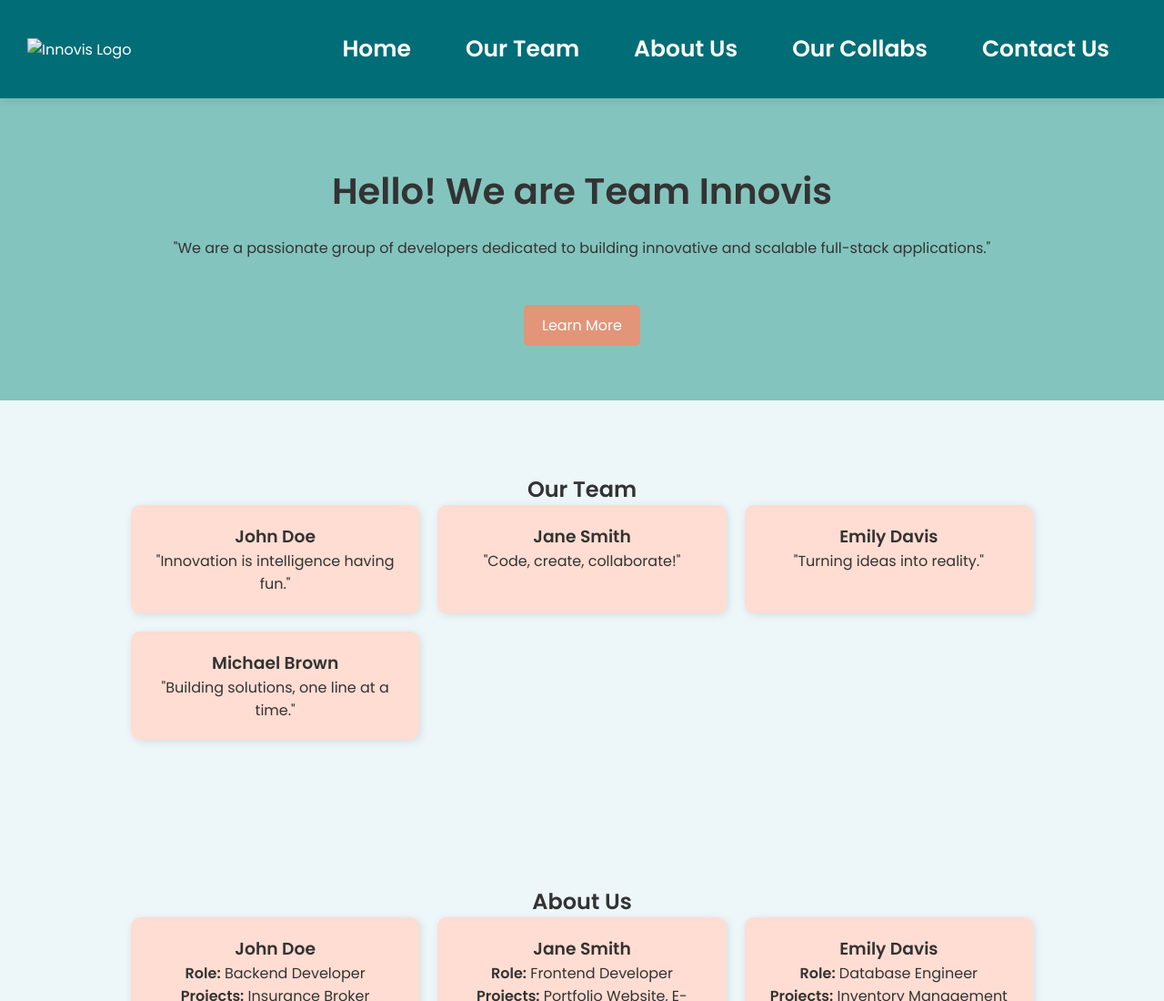
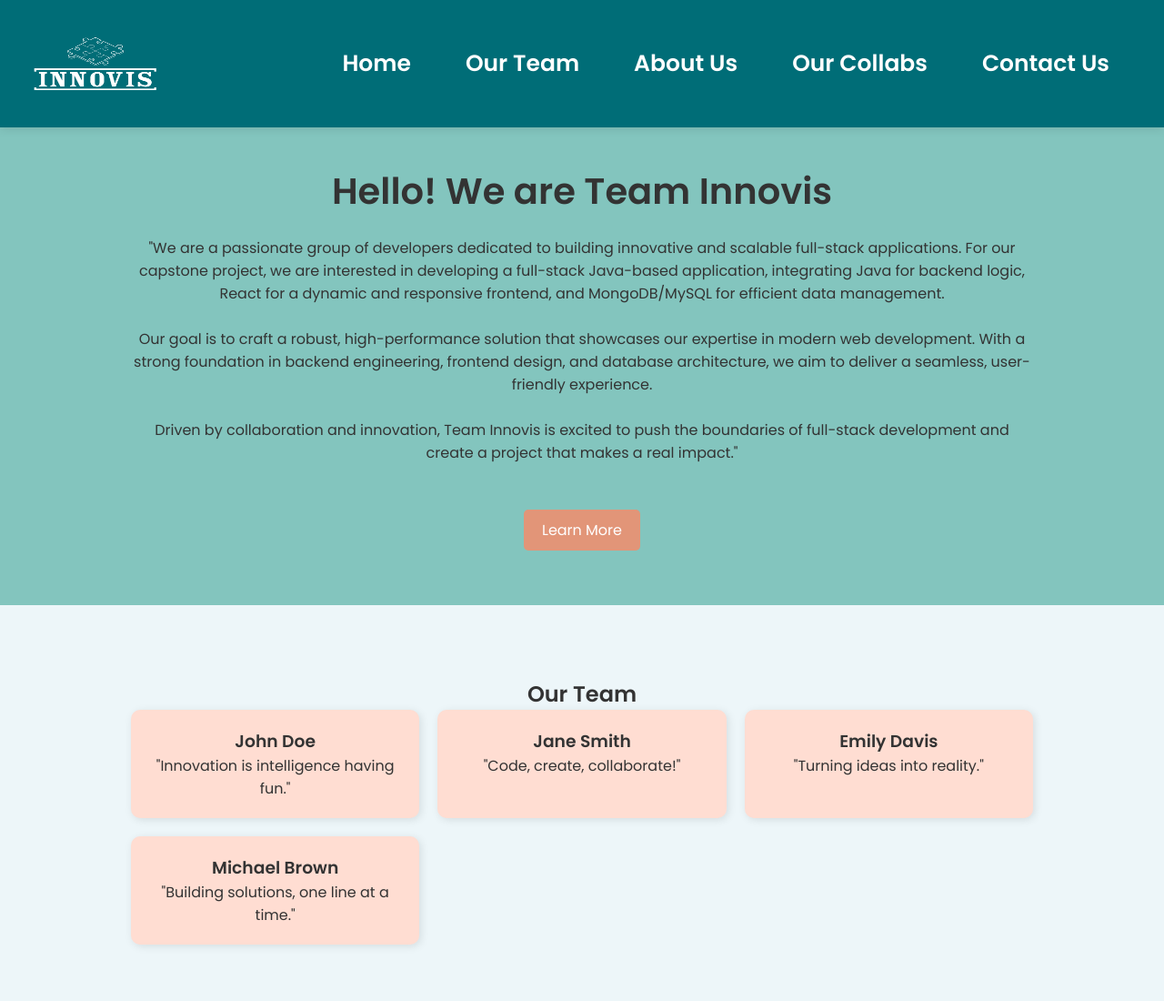
Before and after one commit to Priya-2705/InnovisPortfolio, a plain HTML site: page index.html in a window 1280 px wide. Shown: the top 1100 px of the page at 91% size. Drawn offline with Linux system fonts and the light colour scheme.

Commit message:
Third commit

```diff
--- a/index.html
+++ b/index.html
@@ -7,13 +7,13 @@
     <title>Innovis | Capstone Team</title>
     <link rel="stylesheet" href="styles.css">
     <script defer src="script.js"></script>
-    <link rel="icon" type="image/png" href="assets/favicon.png"> <!-- Favicon -->
+    <link rel="icon" type="image/png" href="assets/logo/favicon.jpg"> <!-- Favicon -->
 </head>
 
 <body>
     <header>
         <div class="container">
-            <img src="assets/logo.jpg" alt="Innovis Logo" class="logo">
+            <img src="assets/logo/logo.png" alt="Innovis Logo" class="logo">
             <nav>
                 <ul>
                     <li><a href="#home">Home</a></li>
@@ -29,7 +29,17 @@
     <section id="home" class="hero">
         <div class="container">
             <h2>Hello! We are Team Innovis</h2>
-            <p>"We are a passionate group of developers dedicated to building innovative and scalable full-stack applications."</p>
+            <p>"We are a passionate group of developers dedicated to building innovative and scalable
+                full-stack applications. For our capstone project, we are interested in developing a full-stack
+                Java-based application, integrating Java for backend logic, React for a dynamic and responsive frontend,
+                and MongoDB/MySQL for efficient data management.<br><br>
+
+                Our goal is to craft a robust, high-performance solution that showcases our expertise in modern web
+                development. With a strong foundation in backend engineering, frontend design, and database
+                architecture, we aim to deliver a seamless, user-friendly experience.<br><br>
+
+                Driven by collaboration and innovation, Team Innovis is excited to push the boundaries of full-stack
+                development and create a project that makes a real impact."</p>
             <a href="#about" class="btn">Learn More</a>
         </div>
     </section>
--- a/styles.css
+++ b/styles.css
@@ -46,6 +46,11 @@ header .container {
     justify-content: space-between;
     align-items: center;
     width: 100%;
+}
+
+header img {
+    width: 150px;
+    height: 70px;
 }
 
 nav ul {
```
Also changed, not shown: assets/logo/AbodeLogo/Innovis-.png (added), assets/logo/Innovis_transparent-.png (added), assets/logo/favicon.jpg, assets/logo/logo.jpg (deleted), assets/logo/logo.png (added), assets/logo/orange/Innovis-.png (added), 2 other files.
